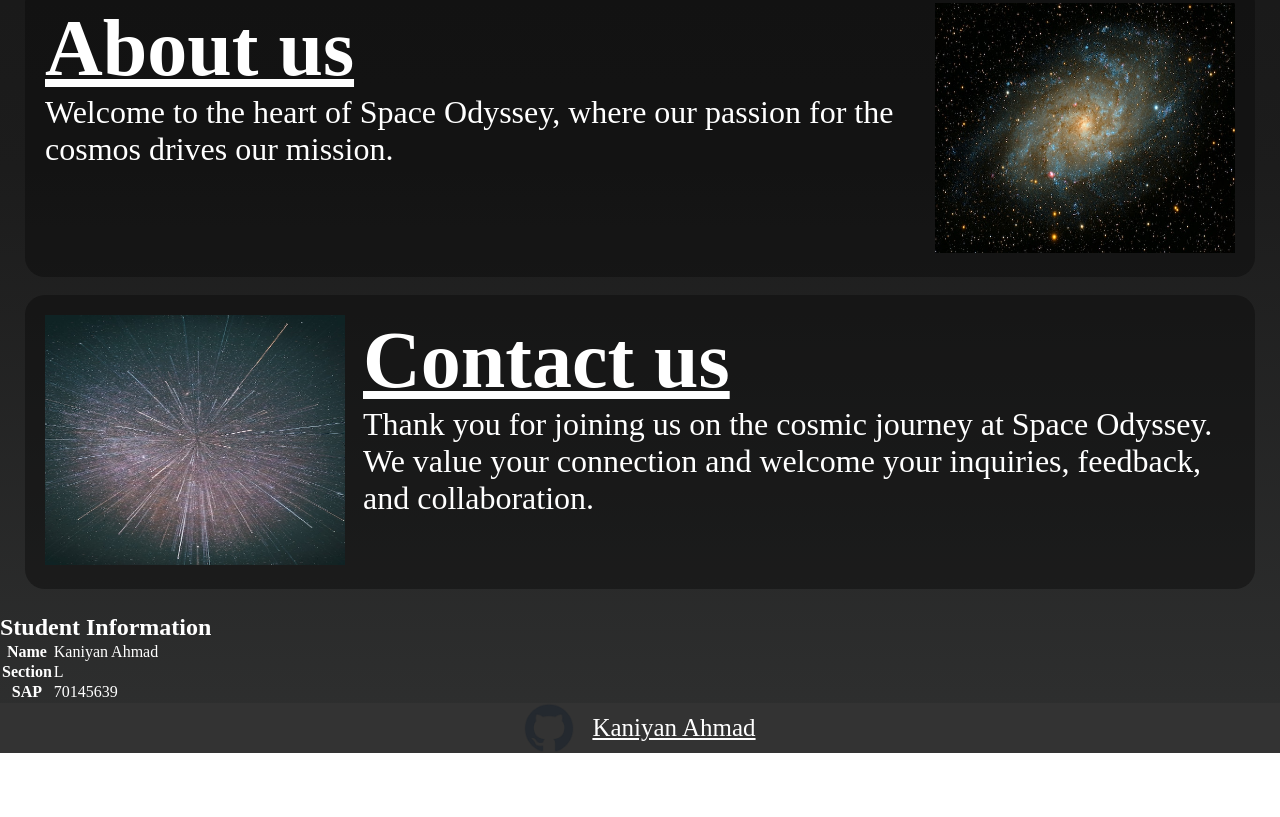
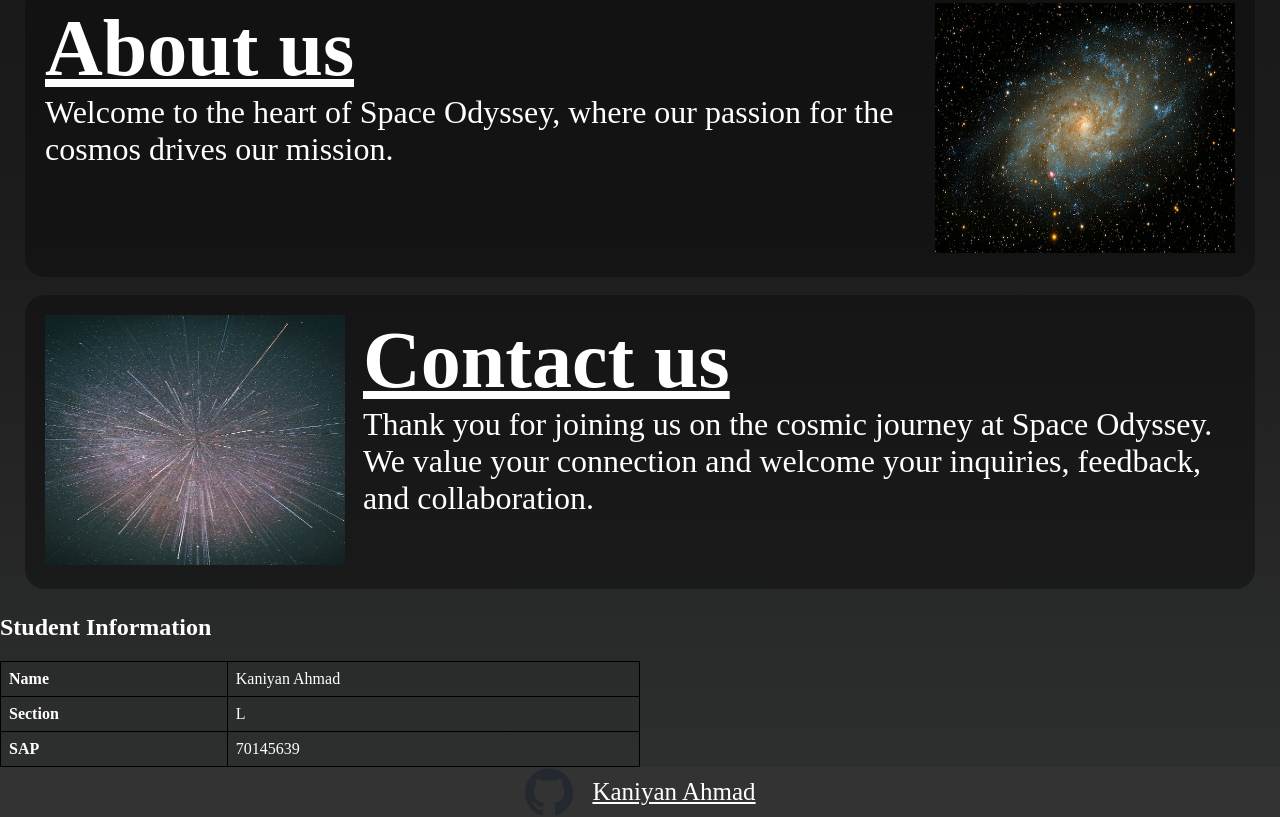
Before and after one commit to KaniyanAhmad/space-odyssey, a plain HTML site: page index.html in a window 1280 px wide. Shown: the part 2170-2987 px from the top of the page. Before the commit the page ends 2923 px from the top, so only its background shows below. Drawn offline with Linux system fonts and the light colour scheme.

Commit message:
Update style.css

```diff
--- a/style.css
+++ b/style.css
@@ -95,6 +95,18 @@ a:hover {
     font-size: 25px;
 }
 
+table {
+      width: 50%;
+      border-collapse: collapse;
+      margin-top: 20px;
+    }
+
+    th, td {
+      border: 1px solid black;
+      padding: 8px;
+      text-align: left;
+    }
+
 #git-info > img {
     width: 50px;
     height: 50px;
```
